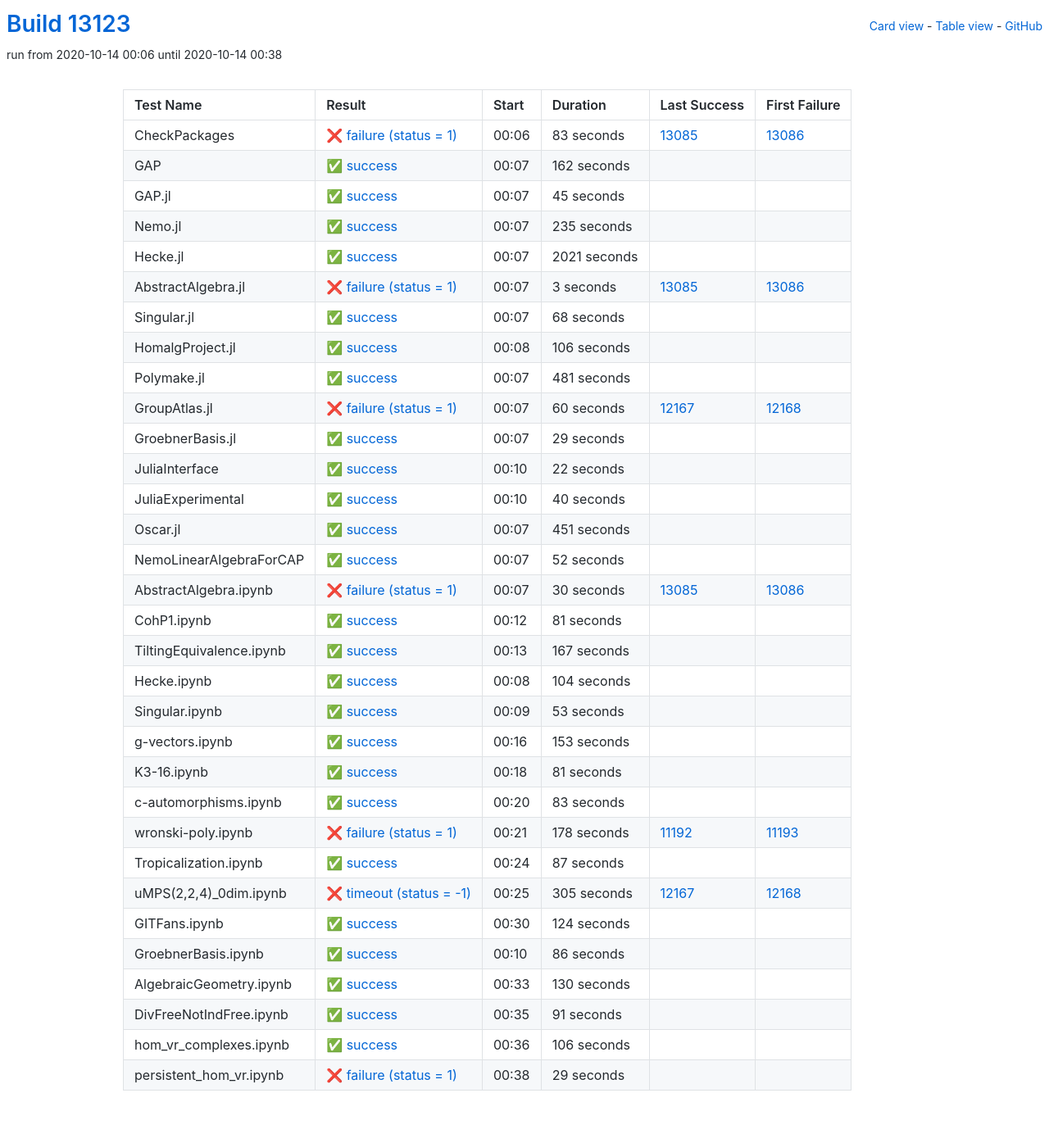
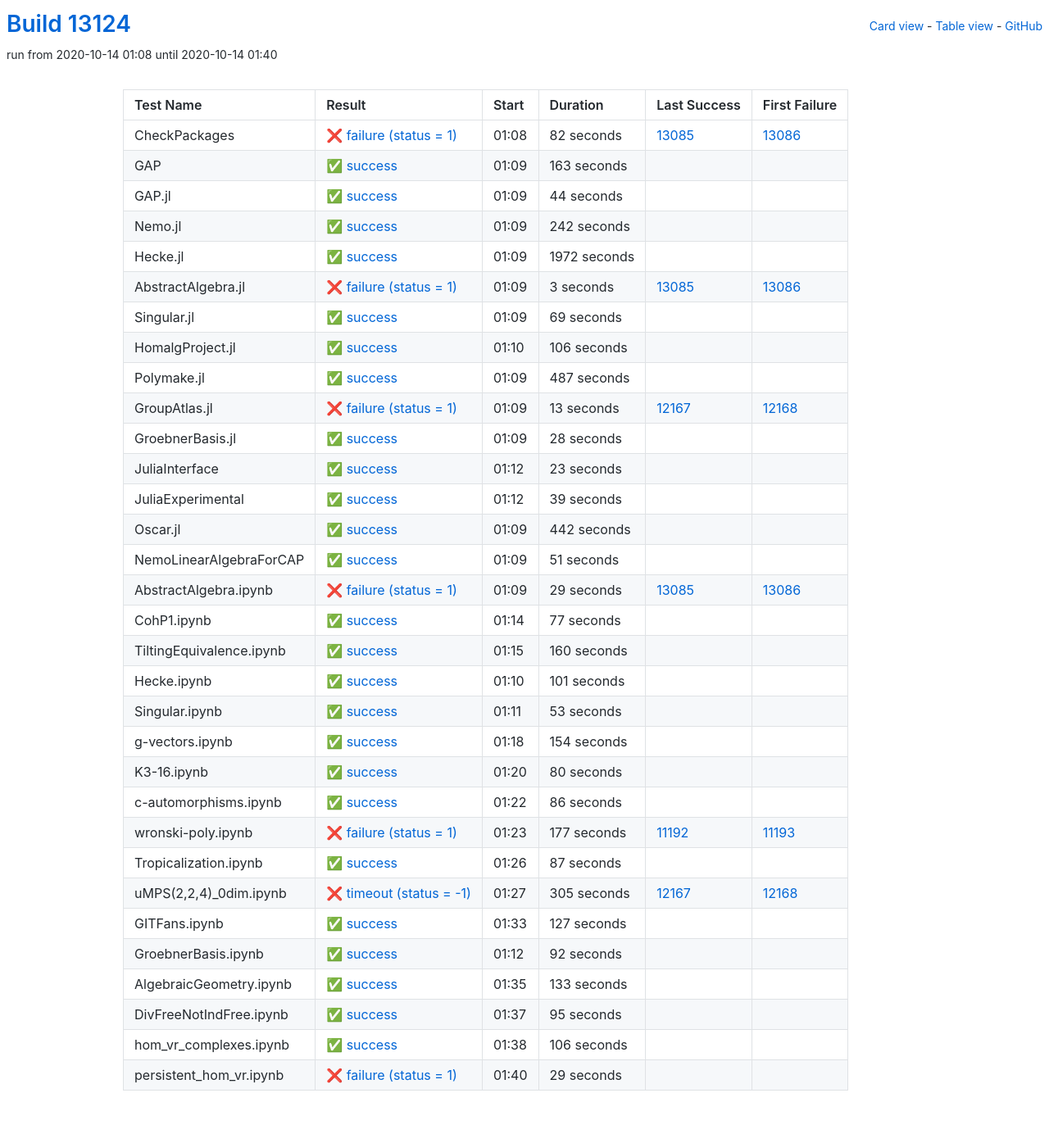
Before and after one commit to oscar-system/oscar-ci-status, a Jekyll site: the page built from table.html, in a window 1280 px wide. Shown: the whole page at 82% size. Built offline with Jekyll 4.4.1, drawn with Linux system fonts in a browser that asks for light colours.

Commit message:
Build #13124

```diff
--- a/_data/ci.yml
+++ b/_data/ci.yml
@@ -1,6 +1,6 @@
 ---
-build: 13123
-build_url: https://oscarci.mathematik.uni-kl.de/job/oscar/13123/
+build: 13124
+build_url: https://oscarci.mathematik.uni-kl.de/job/oscar/13124/
 job: oscar
 organization: oscar-system
 repo: oscar-ci-status
@@ -8,68 +8,68 @@
 tests:
 - name: CheckPackages
   id: checkpackages
-  log: https://oscarci.mathematik.uni-kl.de/job/oscar/13123/artifact/logs/build-13123/CheckPackages.log
-  start: 2020-10-14 00:06
+  log: https://oscarci.mathematik.uni-kl.de/job/oscar/13124/artifact/logs/build-13124/CheckPackages.log
+  start: 2020-10-14 01:08
   success: false
   exitcode: 1
   status: failure
-  duration: 83
+  duration: 82
   last_success: 13085
   last_success_url: https://oscarci.mathematik.uni-kl.de/job/oscar/13085/
   first_failure: 13086
   first_failure_url: https://oscarci.mathematik.uni-kl.de/job/oscar/13086/
 - name: GAP
   id: gap
-  log: https://oscarci.mathematik.uni-kl.de/job/oscar/13123/artifact/logs/build-13123/GAP.log
-  start: 2020-10-14 00:07
+  log: https://oscarci.mathematik.uni-kl.de/job/oscar/13124/artifact/logs/build-13124/GAP.log
+  start: 2020-10-14 01:09
   success: true
   exitcode: 0
   status: success
-  duration: 162
+  duration: 163
   last_success: false
   last_success_url:
   first_failure: false
   first_failure_url:
 - name: GAP.jl
   id: gap-jl
-  log: https://oscarci.mathematik.uni-kl.de/job/oscar/13123/artifact/logs/build-13123/GAP.jl.log
-  start: 2020-10-14 00:07
+  log: https://oscarci.mathematik.uni-kl.de/job/oscar/13124/artifact/logs/build-13124/GAP.jl.log
+  start: 2020-10-14 01:09
   success: true
   exitcode: 0
   status: success
-  duration: 45
+  duration: 44
   last_success: false
   last_success_url:
   first_failure: false
   first_failure_url:
 - name: Nemo.jl
   id: nemo-jl
-  log: https://oscarci.mathematik.uni-kl.de/job/oscar/13123/artifact/logs/build-13123/Nemo.jl.log
-  start: 2020-10-14 00:07
+  log: https://oscarci.mathematik.uni-kl.de/job/oscar/13124/artifact/logs/build-13124/Nemo.jl.log
+  start: 2020-10-14 01:09
   success: true
   exitcode: 0
   status: success
-  duration: 235
+  duration: 242
   last_success: false
   last_success_url:
   first_failure: false
   first_failure_url:
 - name: Hecke.jl
   id: hecke-jl
-  log: https://oscarci.mathematik.uni-kl.de/job/oscar/13123/artifact/logs/build-13123/Hecke.jl.log
-  start: 2020-10-14 00:07
+  log: https://oscarci.mathematik.uni-kl.de/job/oscar/13124/artifact/logs/build-13124/Hecke.jl.log
+  start: 2020-10-14 01:09
   success: true
   exitcode: 0
   status: success
-  duration: 2021
+  duration: 1972
   last_success: false
   last_success_url:
   first_failure: false
   first_failure_url:
 - name: AbstractAlgebra.jl
   id: abstractalgebra-jl
-  log: https://oscarci.mathematik.uni-kl.de/job/oscar/13123/artifact/logs/build-13123/AbstractAlgebra.jl.log
-  start: 2020-10-14 00:07
+  log: https://oscarci.mathematik.uni-kl.de/job/oscar/13124/artifact/logs/build-13124/AbstractAlgebra.jl.log
+  start: 2020-10-14 01:09
   success: false
   exitcode: 1
   status: failure
@@ -80,20 +80,20 @@
   first_failure_url: https://oscarci.mathematik.uni-kl.de/job/oscar/13086/
 - name: Singular.jl
   id: singular-jl
-  log: https://oscarci.mathematik.uni-kl.de/job/oscar/13123/artifact/logs/build-13123/Singular.jl.log
-  start: 2020-10-14 00:07
+  log: https://oscarci.mathematik.uni-kl.de/job/oscar/13124/artifact/logs/build-13124/Singular.jl.log
+  start: 2020-10-14 01:09
   success: true
   exitcode: 0
   status: success
-  duration: 68
+  duration: 69
   last_success: false
   last_success_url:
   first_failure: false
   first_failure_url:
 - name: HomalgProject.jl
   id: homalgproject-jl
-  log: https://oscarci.mathematik.uni-kl.de/job/oscar/13123/artifact/logs/build-13123/HomalgProject.jl.log
-  start: 2020-10-14 00:08
+  log: https://oscarci.mathematik.uni-kl.de/job/oscar/13124/artifact/logs/build-13124/HomalgProject.jl.log
+  start: 2020-10-14 01:10
   success: true
   exitcode: 0
   status: success
@@ -104,140 +104,140 @@
   first_failure_url:
 - name: Polymake.jl
   id: polymake-jl
-  log: https://oscarci.mathematik.uni-kl.de/job/oscar/13123/artifact/logs/build-13123/Polymake.jl.log
-  start: 2020-10-14 00:07
+  log: https://oscarci.mathematik.uni-kl.de/job/oscar/13124/artifact/logs/build-13124/Polymake.jl.log
+  start: 2020-10-14 01:09
   success: true
   exitcode: 0
   status: success
-  duration: 481
+  duration: 487
   last_success: false
   last_success_url:
   first_failure: false
   first_failure_url:
 - name: GroupAtlas.jl
   id: groupatlas-jl
-  log: https://oscarci.mathematik.uni-kl.de/job/oscar/13123/artifact/logs/build-13123/GroupAtlas.jl.log
-  start: 2020-10-14 00:07
+  log: https://oscarci.mathematik.uni-kl.de/job/oscar/13124/artifact/logs/build-13124/GroupAtlas.jl.log
+  start: 2020-10-14 01:09
   success: false
   exitcode: 1
   status: failure
-  duration: 60
+  duration: 13
   last_success: 12167
   last_success_url: https://oscarci.mathematik.uni-kl.de/job/oscar/12167/
   first_failure: 12168
   first_failure_url: https://oscarci.mathematik.uni-kl.de/job/oscar/12168/
 - name: GroebnerBasis.jl
   id: groebnerbasis-jl
-  log: https://oscarci.mathematik.uni-kl.de/job/oscar/13123/artifact/logs/build-13123/GroebnerBasis.jl.log
-  start: 2020-10-14 00:07
+  log: https://oscarci.mathematik.uni-kl.de/job/oscar/13124/artifact/logs/build-13124/GroebnerBasis.jl.log
+  start: 2020-10-14 01:09
   success: true
   exitcode: 0
   status: success
-  duration: 29
+  duration: 28
   last_success: false
   last_success_url:
   first_failure: false
   first_failure_url:
 - name: JuliaInterface
   id: juliainterface
-  log: https://oscarci.mathematik.uni-kl.de/job/oscar/13123/artifact/logs/build-13123/JuliaInterface.log
-  start: 2020-10-14 00:10
+  log: https://oscarci.mathematik.uni-kl.de/job/oscar/13124/artifact/logs/build-13124/JuliaInterface.log
+  start: 2020-10-14 01:12
   success: true
   exitcode: 0
   status: success
-  duration: 22
+  duration: 23
   last_success: false
   last_success_url:
   first_failure: false
   first_failure_url:
 - name: JuliaExperimental
   id: juliaexperimental
-  log: https://oscarci.mathematik.uni-kl.de/job/oscar/13123/artifact/logs/build-13123/JuliaExperimental.log
-  start: 2020-10-14 00:10
+  log: https://oscarci.mathematik.uni-kl.de/job/oscar/13124/artifact/logs/build-13124/JuliaExperimental.log
+  start: 2020-10-14 01:12
   success: true
   exitcode: 0
   status: success
-  duration: 40
+  duration: 39
   last_success: false
   last_success_url:
   first_failure: false
   first_failure_url:
 - name: Oscar.jl
   id: oscar-jl
-  log: https://oscarci.mathematik.uni-kl.de/job/oscar/13123/artifact/logs/build-13123/Oscar.jl.log
-  start: 2020-10-14 00:07
+  log: https://oscarci.mathematik.uni-kl.de/job/oscar/13124/artifact/logs/build-13124/Oscar.jl.log
+  start: 2020-10-14 01:09
   success: true
   exitcode: 0
   status: success
-  duration: 451
+  duration: 442
   last_success: false
   last_success_url:
   first_failure: false
   first_failure_url:
 - name: NemoLinearAlgebraForCAP
   id: nemolinearalgebraforcap
-  log: https://oscarci.mathematik.uni-kl.de/job/oscar/13123/artifact/logs/build-13123/NemoLinearAlgebraForCAP.log
-  start: 2020-10-14 00:07
+  log: https://oscarci.mathematik.uni-kl.de/job/oscar/13124/artifact/logs/build-13124/NemoLinearAlgebraForCAP.log
+  start: 2020-10-14 01:09
   success: true
   exitcode: 0
   status: success
-  duration: 52
+  duration: 51
   last_success: false
   last_success_url:
   first_failure: false
   first_failure_url:
 - name: AbstractAlgebra.ipynb
   id: abstractalgebra-ipynb
-  log: https://oscarci.mathematik.uni-kl.de/job/oscar/13123/artifact/logs/build-13123/AbstractAlgebra.ipynb.log
-  start: 2020-10-14 00:07
+  log: https://oscarci.mathematik.uni-kl.de/job/oscar/13124/artifact/logs/build-13124/AbstractAlgebra.ipynb.log
+  start: 2020-10-14 01:09
   success: false
   exitcode: 1
   status: failure
-  duration: 30
+  duration: 29
   last_success: 13085
   last_success_url: https://oscarci.mathematik.uni-kl.de/job/oscar/13085/
   first_failure: 13086
   first_failure_url: https://oscarci.mathematik.uni-kl.de/job/oscar/13086/
 - name: CohP1.ipynb
   id: cohp1-ipynb
-  log: https://oscarci.mathematik.uni-kl.de/job/oscar/13123/artifact/logs/build-13123/CohP1.ipynb.log
-  start: 2020-10-14 00:12
+  log: https://oscarci.mathematik.uni-kl.de/job/oscar/13124/artifact/logs/build-13124/CohP1.ipynb.log
+  start: 2020-10-14 01:14
   success: true
   exitcode: 0
   status: success
-  duration: 81
+  duration: 77
   last_success: false
   last_success_url:
   first_failure: false
   first_failure_url:
 - name: TiltingEquivalence.ipynb
   id: tiltingequivalence-ipynb
-  log: https://oscarci.mathematik.uni-kl.de/job/oscar/13123/artifact/logs/build-13123/TiltingEquivalence.ipynb.log
-  start: 2020-10-14 00:13
+  log: https://oscarci.mathematik.uni-kl.de/job/oscar/13124/artifact/logs/build-13124/TiltingEquivalence.ipynb.log
+  start: 2020-10-14 01:15
   success: true
   exitcode: 0
   status: success
-  duration: 167
+  duration: 160
   last_success: false
   last_success_url:
   first_failure: false
   first_failure_url:
 - name: Hecke.ipynb
   id: hecke-ipynb
-  log: https://oscarci.mathematik.uni-kl.de/job/oscar/13123/artifact/logs/build-13123/Hecke.ipynb.log
-  start: 2020-10-14 00:08
+  log: https://oscarci.mathematik.uni-kl.de/job/oscar/13124/artifact/logs/build-13124/Hecke.ipynb.log
+  start: 2020-10-14 01:10
   success: true
   exitcode: 0
   status: success
-  duration: 104
+  duration: 101
   last_success: false
   last_success_url:
   first_failure: false
   first_failure_url:
 - name: Singular.ipynb
   id: singular-ipynb
-  log: https://oscarci.mathematik.uni-kl.de/job/oscar/13123/artifact/logs/build-13123/Singular.ipynb.log
-  start: 2020-10-14 00:09
+  log: https://oscarci.mathematik.uni-kl.de/job/oscar/13124/artifact/logs/build-13124/Singular.ipynb.log
+  start: 2020-10-14 01:11
   success: true
   exitcode: 0
   status: success
@@ -248,56 +248,56 @@
   first_failure_url:
 - name: g-vectors.ipynb
   id: g-vectors-ipynb
-  log: https://oscarci.mathematik.uni-kl.de/job/oscar/13123/artifact/logs/build-13123/g-vectors.ipynb.log
-  start: 2020-10-14 00:16
+  log: https://oscarci.mathematik.uni-kl.de/job/oscar/13124/artifact/logs/build-13124/g-vectors.ipynb.log
+  start: 2020-10-14 01:18
   success: true
   exitcode: 0
   status: success
-  duration: 153
+  duration: 154
   last_success: false
   last_success_url:
   first_failure: false
   first_failure_url:
 - name: K3-16.ipynb
   id: k3-16-ipynb
-  log: https://oscarci.mathematik.uni-kl.de/job/oscar/13123/artifact/logs/build-13123/K3-16.ipynb.log
-  start: 2020-10-14 00:18
+  log: https://oscarci.mathematik.uni-kl.de/job/oscar/13124/artifact/logs/build-13124/K3-16.ipynb.log
+  start: 2020-10-14 01:20
   success: true
   exitcode: 0
   status: success
-  duration: 81
+  duration: 80
   last_success: false
   last_success_url:
   first_failure: false
   first_failure_url:
 - name: c-automorphisms.ipynb
   id: c-automorphisms-ipynb
-  log: https://oscarci.mathematik.uni-kl.de/job/oscar/13123/artifact/logs/build-13123/c-automorphisms.ipynb.log
-  start: 2020-10-14 00:20
+  log: https://oscarci.mathematik.uni-kl.de/job/oscar/13124/artifact/logs/build-13124/c-automorphisms.ipynb.log
+  start: 2020-10-14 01:22
   success: true
   exitcode: 0
   status: success
-  duration: 83
+  duration: 86
   last_success: false
   last_success_url:
   first_failure: false
   first_failure_url:
 - name: wronski-poly.ipynb
   id: wronski-poly-ipynb
-  log: https://oscarci.mathematik.uni-kl.de/job/oscar/13123/artifact/logs/build-13123/wronski-poly.ipynb.log
-  start: 2020-10-14 00:21
+  log: https://oscarci.mathematik.uni-kl.de/job/oscar/13124/artifact/logs/build-13124/wronski-poly.ipynb.log
+  start: 2020-10-14 01:23
   success: false
   exitcode: 1
   status: failure
-  duration: 178
+  duration: 177
   last_success: 11192
   last_success_url: https://oscarci.mathematik.uni-kl.de/job/oscar/11192/
   first_failure: 11193
   first_failure_url: https://oscarci.mathematik.uni-kl.de/job/oscar/11193/
 - name: Tropicalization.ipynb
   id: tropicalization-ipynb
-  log: https://oscarci.mathematik.uni-kl.de/job/oscar/13123/artifact/logs/build-13123/Tropicalization.ipynb.log
-  start: 2020-10-14 00:24
+  log: https://oscarci.mathematik.uni-kl.de/job/oscar/13124/artifact/logs/build-13124/Tropicalization.ipynb.log
+  start: 2020-10-14 01:26
   success: true
   exitcode: 0
   status: success
@@ -308,8 +308,8 @@
   first_failure_url:
 - name: uMPS(2,2,4)_0dim.ipynb
   id: umps-2-2-4-0dim-ipynb
-  log: https://oscarci.mathematik.uni-kl.de/job/oscar/13123/artifact/logs/build-13123/uMPS-2-2-4-_0dim.ipynb.log
-  start: 2020-10-14 00:25
+  log: https://oscarci.mathematik.uni-kl.de/job/oscar/13124/artifact/logs/build-13124/uMPS-2-2-4-_0dim.ipynb.log
+  start: 2020-10-14 01:27
   success: false
   exitcode: -1
   status: timeout
@@ -320,56 +320,56 @@
   first_failure_url: https://oscarci.mathematik.uni-kl.de/job/oscar/12168/
 - name: GITFans.ipynb
   id: gitfans-ipynb
-  log: https://oscarci.mathematik.uni-kl.de/job/oscar/13123/artifact/logs/build-13123/GITFans.ipynb.log
-  start: 2020-10-14 00:30
+  log: https://oscarci.mathematik.uni-kl.de/job/oscar/13124/artifact/logs/build-13124/GITFans.ipynb.log
+  start: 2020-10-14 01:33
   success: true
   exitcode: 0
   status: success
-  duration: 124
+  duration: 127
   last_success: false
   last_success_url:
   first_failure: false
   first_failure_url:
 - name: GroebnerBasis.ipynb
   id: groebnerbasis-ipynb
-  log: https://oscarci.mathematik.uni-kl.de/job/oscar/13123/artifact/logs/build-13123/GroebnerBasis.ipynb.log
-  start: 2020-10-14 00:10
+  log: https://oscarci.mathematik.uni-kl.de/job/oscar/13124/artifact/logs/build-13124/GroebnerBasis.ipynb.log
+  start: 2020-10-14 01:12
   success: true
   exitcode: 0
   status: success
-  duration: 86
+  duration: 92
   last_success: false
   last_success_url:
   first_failure: false
   first_failure_url:
 - name: AlgebraicGeometry.ipynb
   id: algebraicgeometry-ipynb
-  log: https://oscarci.mathematik.uni-kl.de/job/oscar/13123/artifact/logs/build-13123/AlgebraicGeometry.ipynb.log
-  start: 2020-10-14 00:33
+  log: https://oscarci.mathematik.uni-kl.de/job/oscar/13124/artifact/logs/build-13124/AlgebraicGeometry.ipynb.log
+  start: 2020-10-14 01:35
   success: true
   exitcode: 0
   status: success
-  duration: 130
+  duration: 133
   last_success: false
   last_success_url:
   first_failure: false
   first_failure_url:
 - name: DivFreeNotIndFree.ipynb
   id: divfreenotindfree-ipynb
-  log: https://oscarci.mathematik.uni-kl.de/job/oscar/13123/artifact/logs/build-13123/DivFreeNotIndFree.ipynb.log
-  start: 2020-10-14 00:35
+  log: https://oscarci.mathematik.uni-kl.de/job/oscar/13124/artifact/logs/build-13124/DivFreeNotIndFree.ipynb.log
+  start: 2020-10-14 01:37
   success: true
   exitcode: 0
   status: success
-  duration: 91
+  duration: 95
   last_success: false
   last_success_url:
   first_failure: false
   first_failure_url:
 - name: hom_vr_complexes.ipynb
   id: hom-vr-complexes-ipynb
-  log: https://oscarci.mathematik.uni-kl.de/job/oscar/13123/artifact/logs/build-13123/hom_vr_complexes.ipynb.log
-  start: 2020-10-14 00:36
+  log: https://oscarci.mathematik.uni-kl.de/job/oscar/13124/artifact/logs/build-13124/hom_vr_complexes.ipynb.log
+  start: 2020-10-14 01:38
   success: true
   exitcode: 0
   status: success
@@ -380,8 +380,8 @@
   first_failure_url:
 - name: persistent_hom_vr.ipynb
   id: persistent-hom-vr-ipynb
-  log: https://oscarci.mathematik.uni-kl.de/job/oscar/13123/artifact/logs/build-13123/persistent_hom_vr.ipynb.log
-  start: 2020-10-14 00:38
+  log: https://oscarci.mathematik.uni-kl.de/job/oscar/13124/artifact/logs/build-13124/persistent_hom_vr.ipynb.log
+  start: 2020-10-14 01:40
   success: false
   exitcode: 1
   status: failure
```
Also changed, not shown: README.md.
